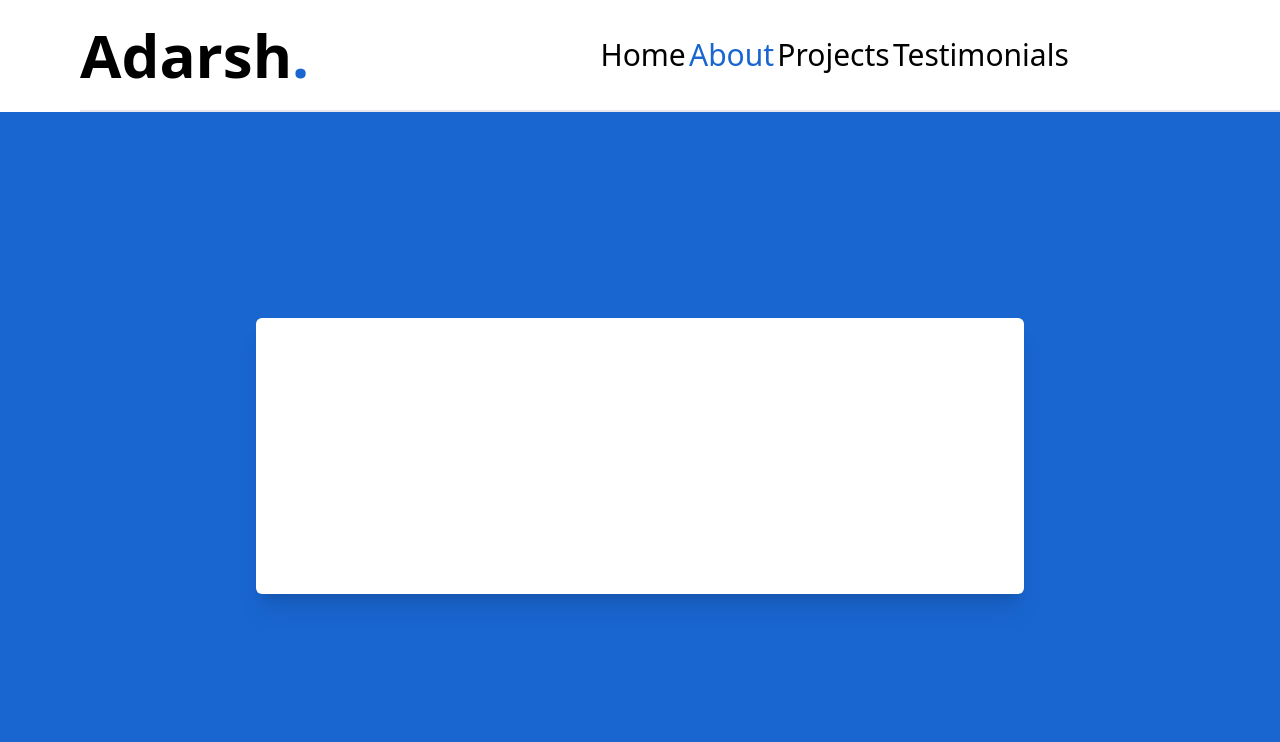
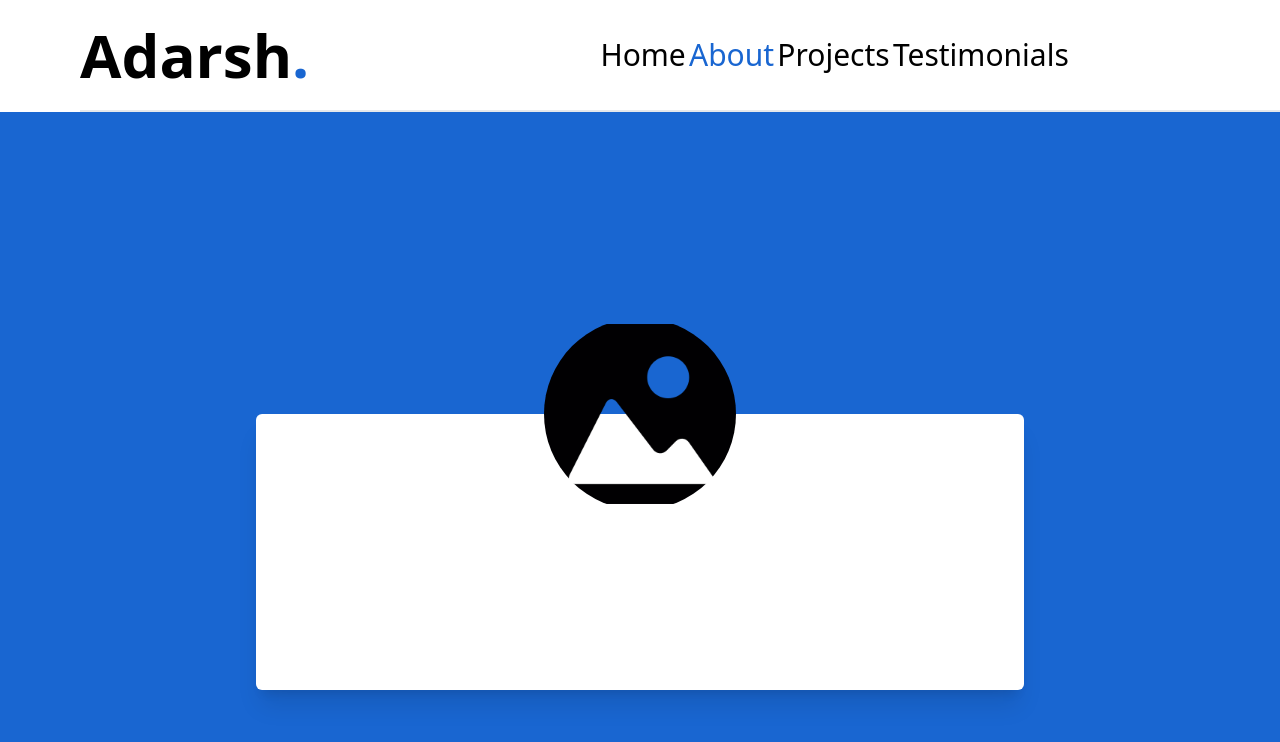
Before and after one commit to Add-787/portfolio, an Angular app: page /about in a window 1280 px wide. Shown: the top 742 px of the page. Built offline with nearby package versions, Linux system fonts and the light colour scheme.

Commit message:
Commits made: - Created about-card component.

```diff
--- a/src/app/app.module.ts
+++ b/src/app/app.module.ts
@@ -6,6 +6,7 @@ import { BrowserAnimationsModule } from '@angular/platform-browser/animations';
 
 import { AppRoutingModule } from './app-routing.module';
 import { AppComponent } from './app.component';
+
 @NgModule({
     declarations: [
         AppComponent,
--- /dev/null
+++ b/src/app/pages/about/about-card/about-card.component.html
@@ -0,0 +1,10 @@
+
+<div class="relative h-full w-full">
+    <div class ="flex w-full justify-center">
+        <img class="w-48 h-48 z-10 rounded-full" alt="profile-pic" src="./../../../../assets/placeholder.png">
+    </div>
+    <div class="absolute h-full w-full rounded-md top-24 hover:top-12 bg-white shadow-xl">
+
+    </div>
+
+</div>
--- /dev/null
+++ b/src/app/pages/about/about-card/about-card.component.ts
@@ -0,0 +1,15 @@
+import { Component, OnInit } from '@angular/core';
+
+@Component({
+  selector: 'app-about-card',
+  templateUrl: './about-card.component.html',
+  styleUrls: ['./about-card.component.scss']
+})
+export class AboutCardComponent implements OnInit {
+
+  constructor() { }
+
+  ngOnInit(): void {
+  }
+
+}
--- a/src/app/pages/about/about.component.html
+++ b/src/app/pages/about/about.component.html
@@ -1,7 +1,5 @@
 <div class="h-screen w-screen pt-28">
     <div class="w-full h-full flex flex-col items-center justify-center bg-primary">
-        <div class="h-2/5 w-3/5 rounded-md bg-white shadow-xl">
-
-        </div>
+        <app-about-card class="h-2/5 w-3/5"></app-about-card>
     </div>
 </div>
--- a/src/app/pages/pages.module.ts
+++ b/src/app/pages/pages.module.ts
@@ -5,6 +5,7 @@ import { IntroComponent } from './home/intro/intro.component';
 import { StatsComponent } from './home/stats/stats.component';
 import { ProjectsComponent } from './projects/projects.component';
 import { AboutComponent } from './about/about.component';
+import { AboutCardComponent } from './about/about-card/about-card.component';
 
 
 
@@ -14,7 +15,8 @@ import { AboutComponent } from './about/about.component';
     IntroComponent,
     StatsComponent,
     ProjectsComponent,
-    AboutComponent
+    AboutComponent,
+    AboutCardComponent
   ],
   imports: [
     CommonModule
```
Also changed, not shown: src/app/pages/about/about-card/about-card.component.scss (added), src/assets/placeholder.png (added), 7 other files (tests, documents, lock files or other folders).
